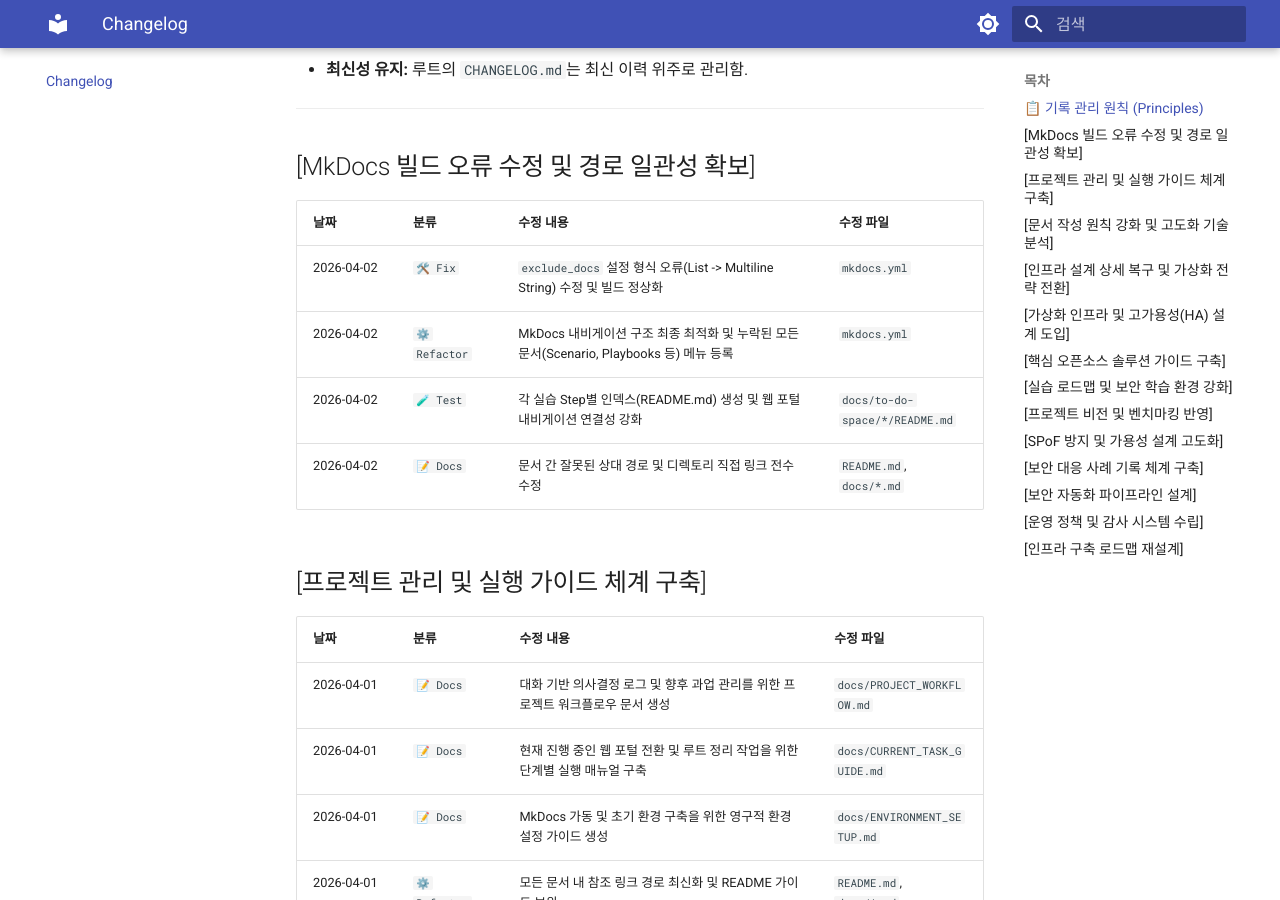
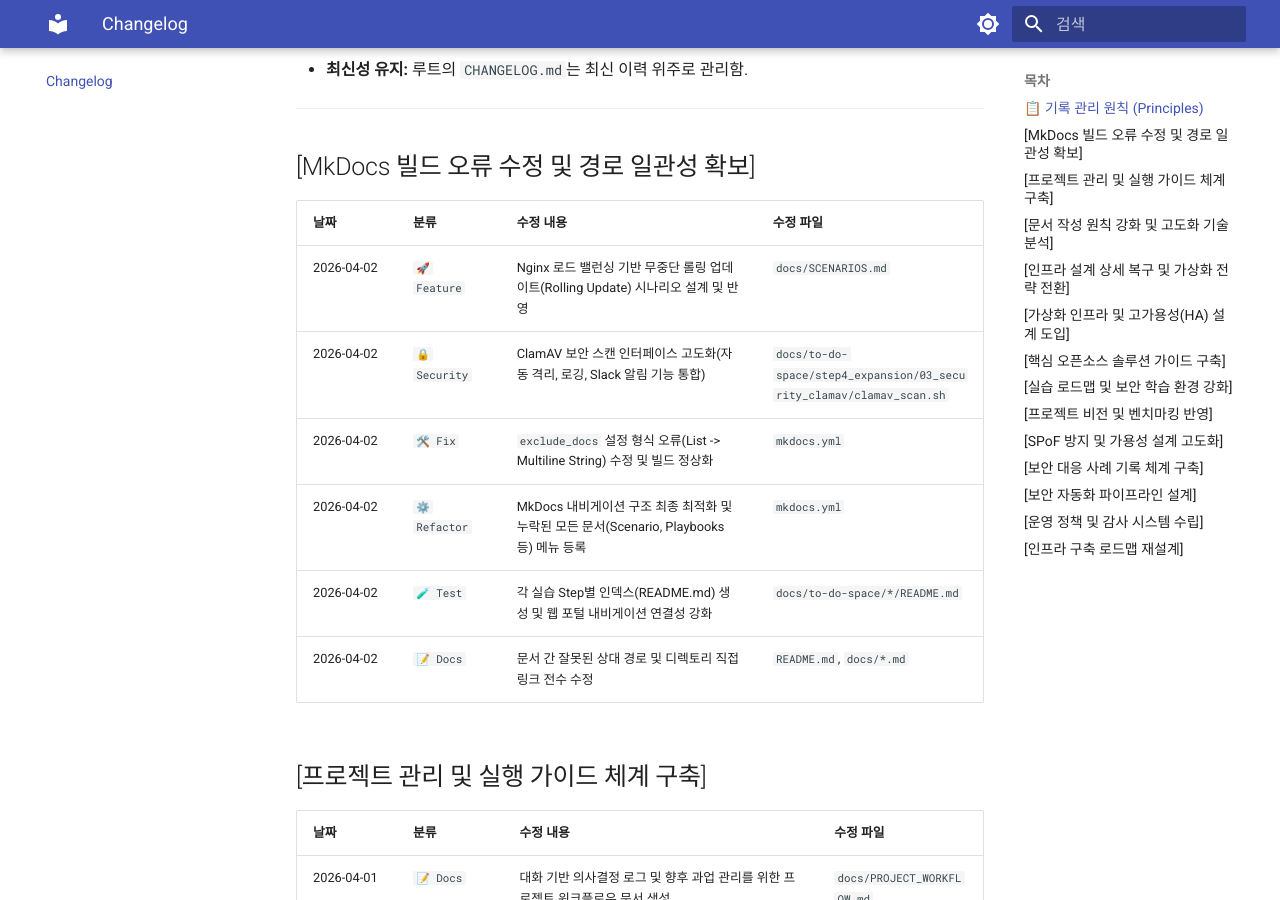
Before and after one commit to ksj686/cloud_infra, an MkDocs documentation site: the page built from docs/CHANGELOG.md, in a window 1280 px wide and 900 px high, scrolled down 716 px. Built offline with MkDocs 1.6.1 and Material for MkDocs 9.7.7, drawn with Linux system fonts in a browser that asks for light colours.

Commit message:
docs: 신규 시나리오 및 보안 기능 업데이트 기록

```diff
--- a/docs/CHANGELOG.md
+++ b/docs/CHANGELOG.md
@@ -22,6 +22,8 @@
 ## [MkDocs 빌드 오류 수정 및 경로 일관성 확보]
 | 날짜 | 분류 | 수정 내용 | 수정 파일 |
 | :--- | :--- | :--- | :--- |
+| 2026-04-02 | `🚀 Feature` | Nginx 로드 밸런싱 기반 무중단 롤링 업데이트(Rolling Update) 시나리오 설계 및 반영 | `docs/SCENARIOS.md` |
+| 2026-04-02 | `🔒 Security` | ClamAV 보안 스캔 인터페이스 고도화(자동 격리, 로깅, Slack 알림 기능 통합) | `docs/to-do-space/step4_expansion/03_security_clamav/clamav_scan.sh` |
 | 2026-04-02 | `🛠️ Fix` | `exclude_docs` 설정 형식 오류(List -> Multiline String) 수정 및 빌드 정상화 | `mkdocs.yml` |
 | 2026-04-02 | `⚙️ Refactor` | MkDocs 내비게이션 구조 최종 최적화 및 누락된 모든 문서(Scenario, Playbooks 등) 메뉴 등록 | `mkdocs.yml` |
 | 2026-04-02 | `🧪 Test` | 각 실습 Step별 인덱스(README.md) 생성 및 웹 포털 내비게이션 연결성 강화 | `docs/to-do-space/*/README.md` |
```
